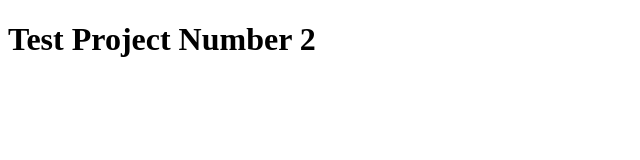
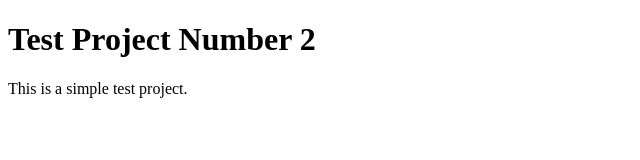
Before and after one commit to mikayla3721/test-project-number-2, a plain HTML site: page index.html in a window 1280 px wide. Shown: the whole page, without its empty margins (0-640 px from the left). Drawn offline with Linux system fonts and the light colour scheme.

Commit message:
description: sample description added

```diff
--- a/index.html
+++ b/index.html
@@ -7,5 +7,6 @@
 </head>
 <body>
   <h1>Test Project Number 2</h1>
+  <p>This is a simple test project.</p>
 </body>
 </html>
```
